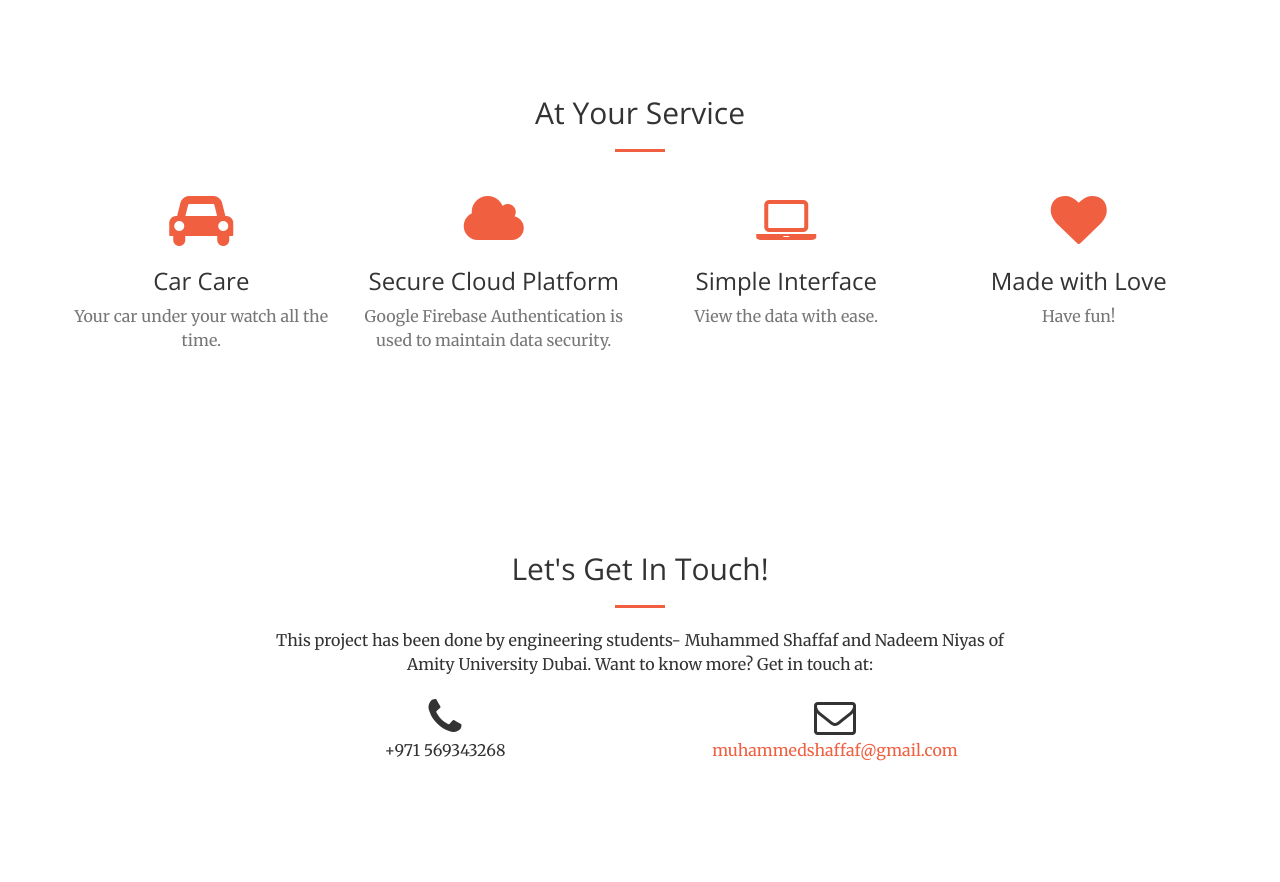
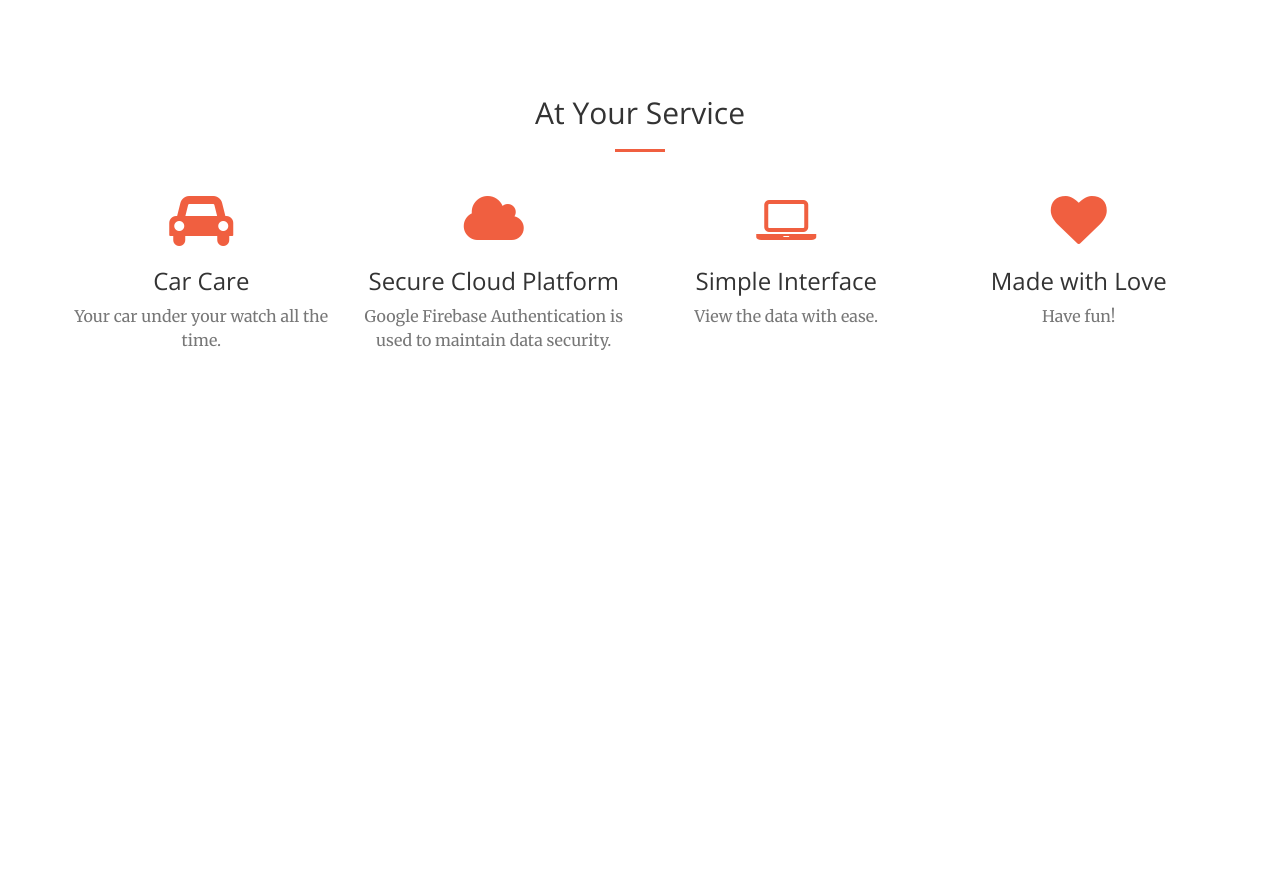
Before and after one commit to mshaffaf/mshaffaf.github.io, a website: page index.html in a window 1280 px wide. Shown: the part 1246-2128 px from the top of the page. After the commit the page ends 1698 px from the top, so only its background shows below. Drawn offline with nearby package versions, Linux system fonts and the light colour scheme.

Commit message:
Update index.html

```diff
--- a/index.html
+++ b/index.html
@@ -222,25 +222,7 @@
         </div>
     </section>
 -->
-    <section id="contact">
-        <div class="container">
-            <div class="row">
-                <div class="col-lg-8 col-lg-offset-2 text-center">
-                    <h2 class="section-heading">Let's Get In Touch!</h2>
-                    <hr class="primary">
-                    <p>This project has been done by engineering students- Muhammed Shaffaf and Nadeem Niyas of Amity University Dubai. Want to know more? Get in touch at:</p>
-                </div>
-                <div class="col-lg-4 col-lg-offset-2 text-center">
-                    <i class="fa fa-phone fa-3x sr-contact"></i>
-                    <p>+971 569343268</p>
-                </div>
-                <div class="col-lg-4 text-center">
-                    <i class="fa fa-envelope-o fa-3x sr-contact"></i>
-                    <p><a href="mailto:your-email@your-domain.com">muhammedshaffaf@gmail.com</a></p>
-                </div>
-            </div>
-        </div>
-    </section>
+
 
     <script src="vendor/jquery/jquery.min.js"></script>
 
```
